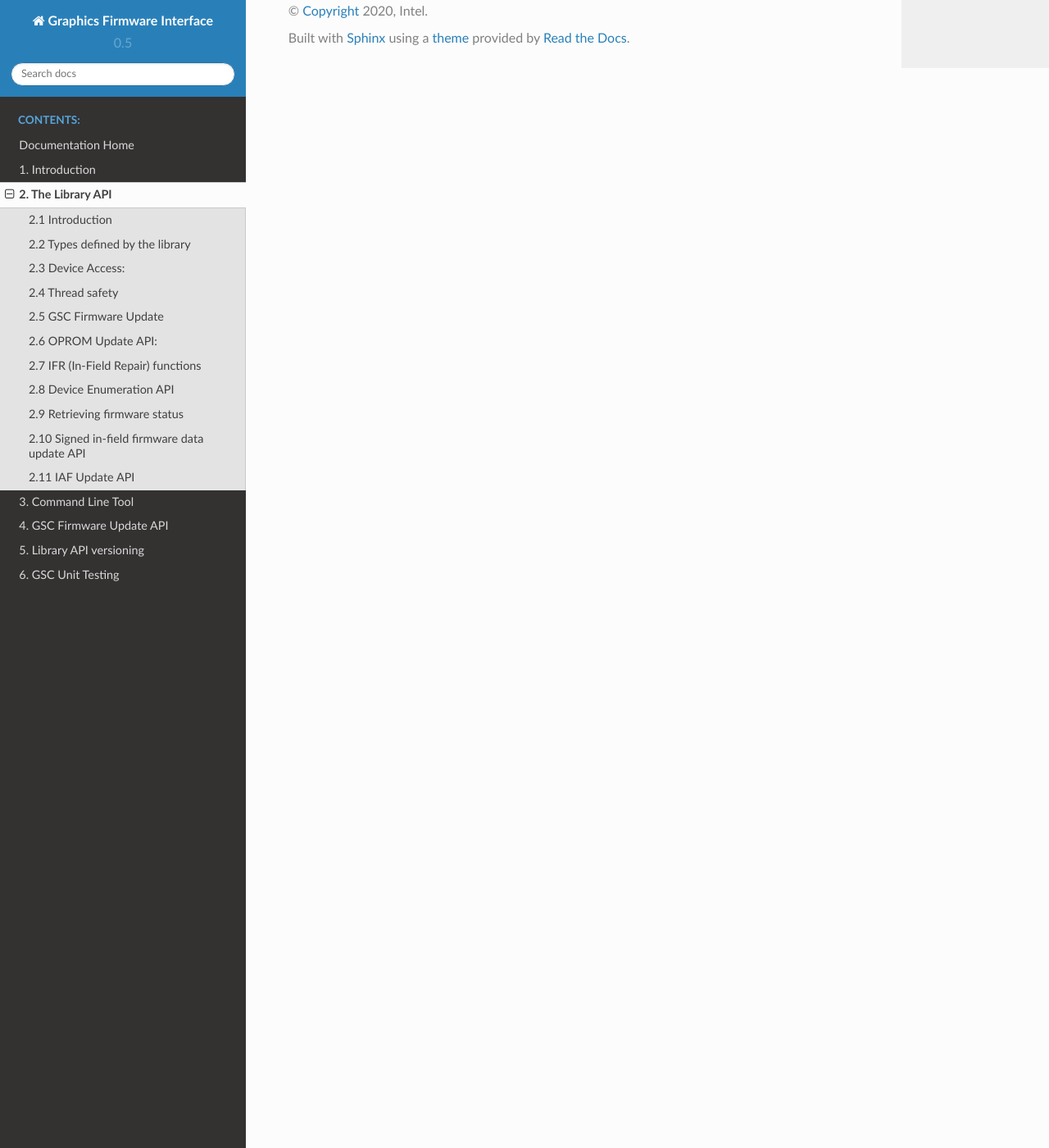
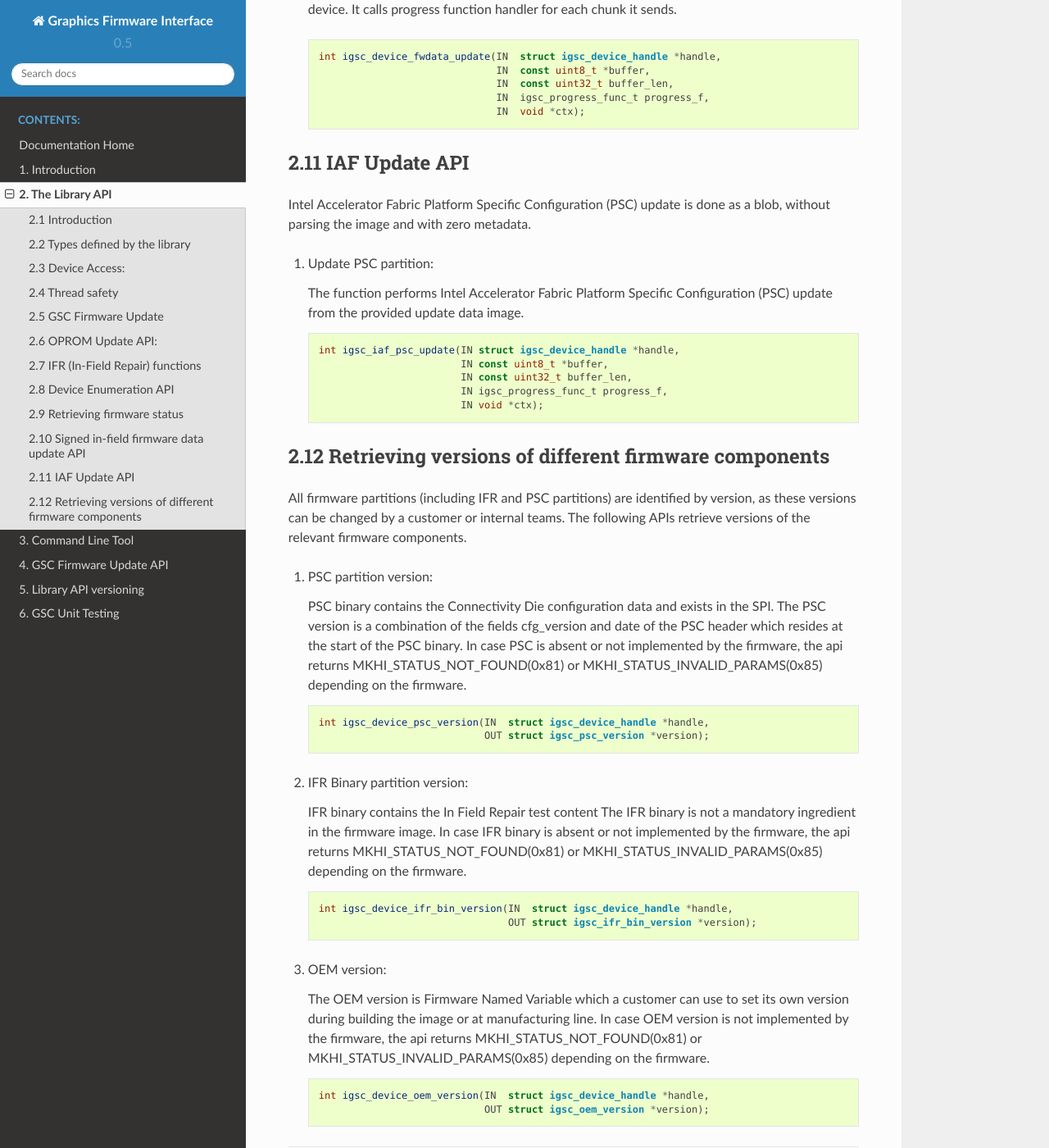
Before and after one commit to intel/igsc, a Sphinx documentation site: the page built from doc/igsc_api.rst, in a window 1280 px wide and 1400 px high, scrolled down 21283 px. Shown: the whole window at 82% size. Built offline with Sphinx 7.4.7 and the Read the Docs theme 2.0.0, drawn with Linux system fonts in a browser that asks for light colours; formulas are drawn with MathJax 3; some of the changed text lies outside the part shown.

Commit message:
igsc: doc: add documentation of oem, ifr and psc versions retrieval
Add documentation for version retrieval of the oem, psc and ifr
partitions.

Signed-off-by: Vitaly Lubart <vitaly.lubart@intel.com>

```diff
--- a/doc/igsc_api.rst
+++ b/doc/igsc_api.rst
@@ -119,6 +119,37 @@ image.
        uint16_t ssvid;
        uint16_t ssdid;
    };
+
+8. Structure to store oem version data
+
+.. code-block:: c
+
+   #define IGSC_MAX_OEM_VERSION_LENGTH 256
+
+   struct igsc_oem_version {
+       uint16_t length; /**< actual OEM version length */
+       uint8_t  version[IGSC_MAX_OEM_VERSION_LENGTH];  /**< buffer to store oem version */
+   };
+
+9. Structure to store ifr binary version data
+
+.. code-block:: c
+
+    struct igsc_ifr_bin_version {
+        uint16_t   major;      /**< IFR Binary Major Number */
+        uint16_t   minor;      /**< IFR Binary Minor Number */
+        uint16_t   hotfix;     /**< IFR Binary Hotfix Number */
+        uint16_t   build;      /**< IFR Binary Build Number */
+    };
+
+10. Structure to store psc version data
+
+.. code-block:: c
+
+    struct igsc_psc_version {
+        uint32_t   cfg_version; /**< PSC configuration version */
+        uint32_t   date;        /**< PSC date */
+    };
 
 
 2.3 Device Access:
@@ -1192,3 +1223,52 @@ done as a blob, without parsing the image and with zero metadata.
                               IN const uint32_t buffer_len,
                               IN igsc_progress_func_t progress_f,
                               IN void *ctx);
+
+
+2.12 Retrieving versions of different firmware components
+~~~~~~~~~~~~~~~~~~~~~~~~~~~~~~~~~~~~~~~~~~~~~~~~~~~~~~~~
+All firmware partitions (including IFR and PSC partitions) are identified by version,
+as these versions can be changed by a customer or internal teams.
+The following APIs retrieve versions of the relevant firmware components.
+
+1. PSC partition version:
+
+   PSC binary contains the Connectivity Die configuration data and exists in the SPI.
+   The PSC version is a combination of the fields cfg_version and date of the PSC header
+   which resides at the start of the PSC binary.
+   In case PSC is absent or not implemented by the firmware, the api returns
+   MKHI_STATUS_NOT_FOUND(0x81) or MKHI_STATUS_INVALID_PARAMS(0x85) depending on the
+   firmware.
+
+   .. code-block:: c
+
+      int igsc_device_psc_version(IN  struct igsc_device_handle *handle,
+                                  OUT struct igsc_psc_version *version);
+
+
+2. IFR Binary partition version:
+
+   IFR binary contains the In Field Repair test content
+   The IFR binary is not a mandatory ingredient in the firmware image.
+   In case IFR binary is absent or not implemented by the firmware, the api returns
+   MKHI_STATUS_NOT_FOUND(0x81) or MKHI_STATUS_INVALID_PARAMS(0x85) depending on the
+   firmware.
+
+   .. code-block:: c
+
+      int igsc_device_ifr_bin_version(IN  struct igsc_device_handle *handle,
+                                      OUT struct igsc_ifr_bin_version *version);
+
+
+3. OEM version:
+
+   The OEM version is Firmware Named Variable which a customer can use to set
+   its own version during building the image or at manufacturing line.
+   In case OEM version is not implemented by the firmware, the api returns
+   MKHI_STATUS_NOT_FOUND(0x81) or MKHI_STATUS_INVALID_PARAMS(0x85) depending on the
+   firmware.
+
+   .. code-block:: c
+
+      int igsc_device_oem_version(IN  struct igsc_device_handle *handle,
+                                  OUT struct igsc_oem_version *version);
```
